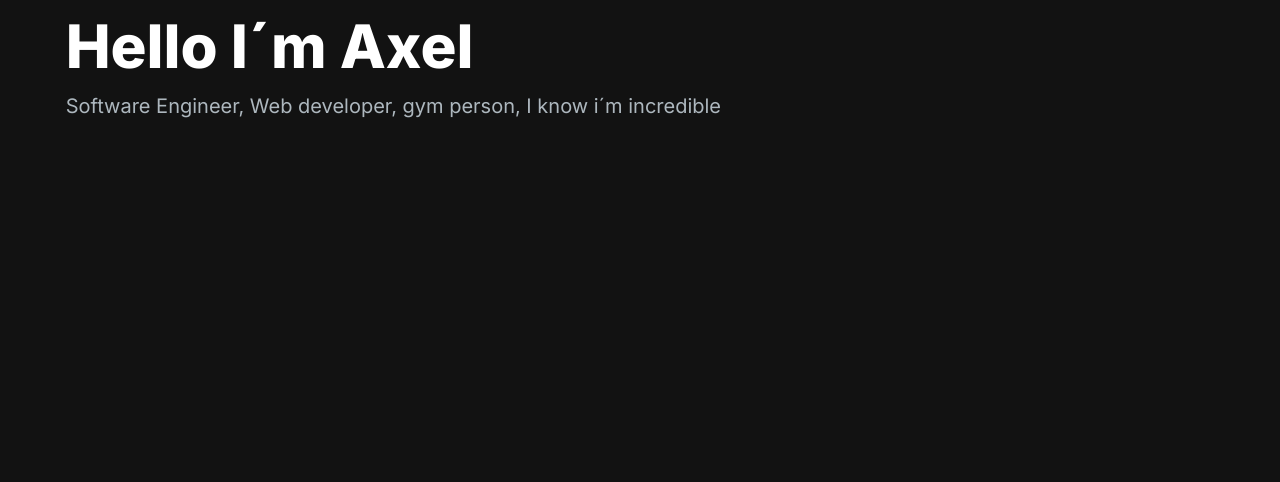
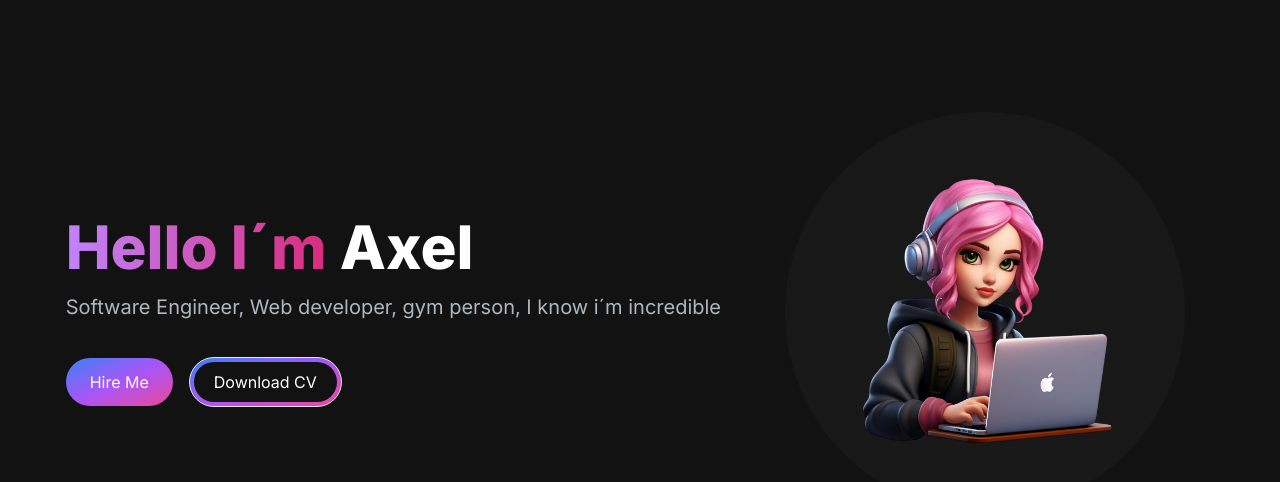
Before and after one commit to AxelYeray/myWebsite, a Next.js app: page / in a window 1280 px wide. Shown: the top 482 px of the page. Built offline with nearby package versions, Linux system fonts and the light colour scheme.

Commit message:
third commit

```diff
--- a/src/app/components/HeroSection.jsx
+++ b/src/app/components/HeroSection.jsx
@@ -1,14 +1,37 @@
 import react from 'react';
+import Image from 'next/image';
 
 const HeroSection = () => {
     return (
         <section>
-            <div className='grid grid-cols-1 lg:grid-cols-12'>
-                <div className='col-span-7 place-self-center'>
-                    <h1 className='text-white mb-4 text-4xl  lg:text-6xl font-extrabold'>Hello I´m Axel</h1>
-                    <p className='text-[#ADB7BE] text-lg lg:text-xl'>Software Engineer, Web developer, gym person, I know i´m incredible</p>
+            <div className='grid grid-cols-1 sm:grid-cols-12'>
+                <div className='col-span-7 place-self-center text-center sm:text-left'>
+                    <h1 className='text-white mb-4 text-4xl sm:text-5xl lg:text-6xl font-extrabold'>
+                        <span className='text-transparent bg-clip-text bg-gradient-to-r from-purple-400 to-pink-600'>
+                            Hello I´m{" "}</span>
+                         Axel
+                        </h1>
+                    <p className='text-[#ADB7BE] text-base sm:text-lg mb-6 lg:text-xl'>Software Engineer, Web developer, gym person, I know i´m incredible
+                    </p>
+                    <div>
+                        <button className='px-6 py-3 w-full sm:w-fit rounded-full mr-4 bg-gradient-to-br from-blue-500 via-purple-500 to-pink-500 hover:bg-slate-200 text-white'>
+                            Hire Me
+                        </button>
+                        <button className='px-1 py-1 w-full sm:w-fit rounded-full bg-gradient-to-br from-blue-500 via-purple-500 to-pink-500      hover:bg-slate-800 text-white border  mt-3'>
+                            <span className='block bg-[#121212] hover:bg-slate-800 rounded-full px-5 py-2'>Download CV</span>
+                        </button>
+                    </div>
                 </div>
-                <div className='col-span-5'></div>
+                <div className='col-span-5 place-self-center mt-4 lg:mt-0'>
+                   <div className='rounded-full bg-[#181818] w-[250px] h-[250px] lg:w-[400px] lg:h-[400px] relative'>
+                   <Image
+                     src='/images/hero-image.png'
+                    alt='hero image'
+                     className='absolute transform -translate-x-1/2 -translate-y-1/2 top-1/2 left-1/2 '
+                     width={300}
+                     height={300} />
+                   </div>
+                </div>
             </div>
         </section>
     )
--- a/src/app/page.js
+++ b/src/app/page.js
@@ -3,8 +3,10 @@
 
 export default function Home() {
   return (
-    <main className="flex min-h-screen flex-col bg-[#121212] container mx-auto px-12 py-4">
+    <main className="flex min-h-screen flex-col bg-[#121212] ">
+      <div className="container mt-24 mx-auto px-12 py-4">
       <HeroSection />
+      </div>
     </main>
   );
 }
```
Also changed, not shown: package.json (+5 -4 lines), public/images/hero-image.png (added), 1 other file (tests, documents, lock files or other folders).
